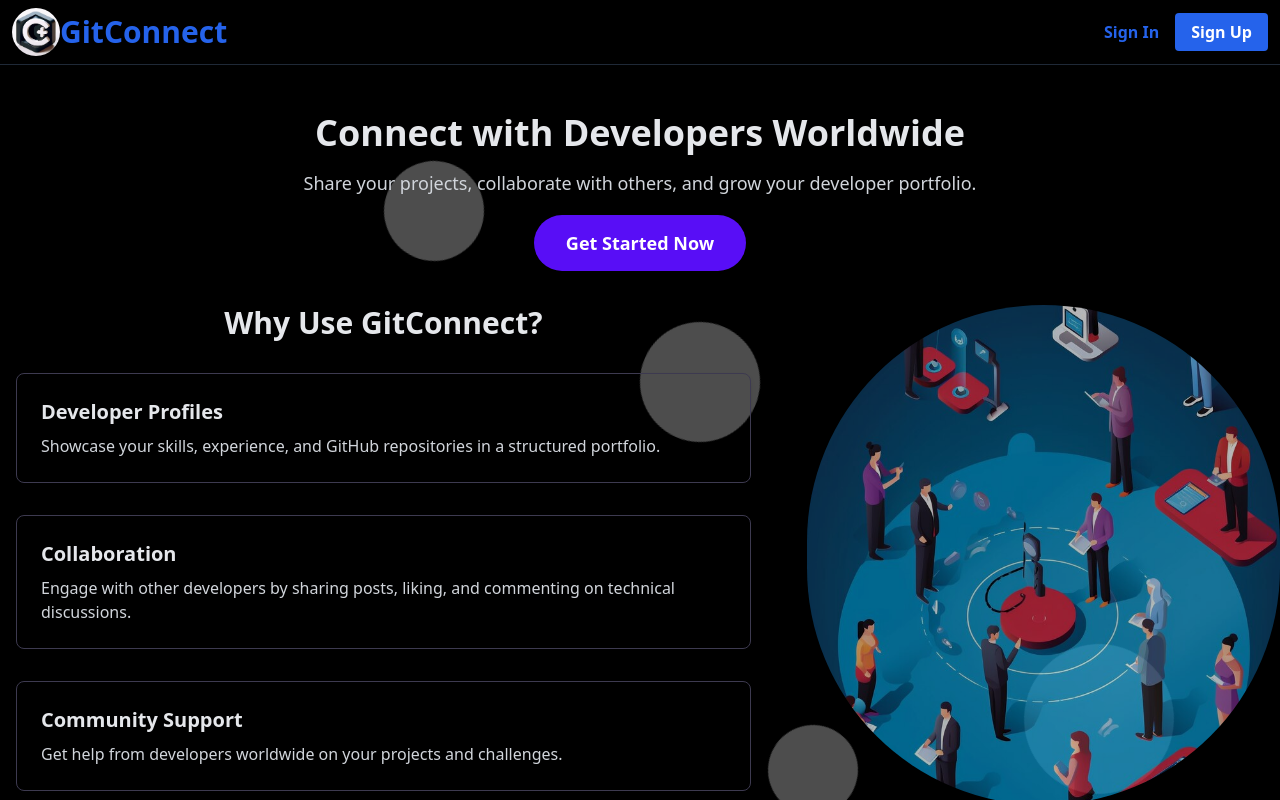
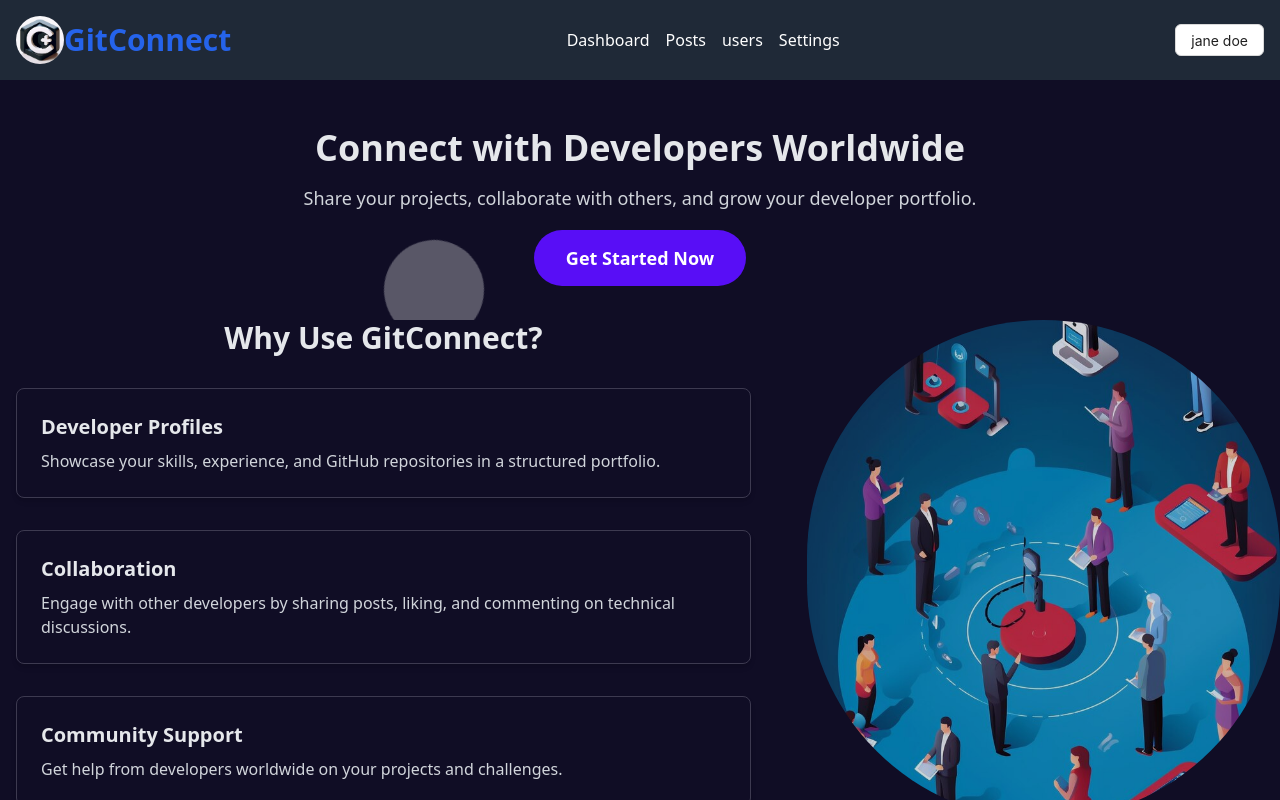
Before and after one commit to Jane49-cloud/git-connect, a Next.js app: page / in a window 1280 px wide. Shown: the top 800 px of the page. Built offline with nearby package versions, Linux system fonts and the light colour scheme.

Commit message:
draft header

```diff
--- a/app/components/landing.tsx
+++ b/app/components/landing.tsx
@@ -1,45 +1,21 @@
 import React from "react";
 import Link from "next/link";
-import Logo from "../assets/logoGc.jpeg";
+
 import hero from "../assets/git-connect.jpg";
 import Image from "next/image";
 
 const Home: React.FC = () => {
   return (
-    <div className="relative min-h-screen bg-black overflow-hidden">
+    <div className="relative min-h-screen bg-primary overflow-hidden">
       {/* Animated Background Shapes */}
       <div className="absolute inset-0 z-0 flex items-center justify-center">
         <div className="circle animate-spin"></div>
-        <div className="circle animate-spin slower"></div>
+        <div className="circle animate-bounce slower"></div>
         <div className="circle animate-spin reverse"></div>
         <div className="circle animate-spin slower"></div>
       </div>
 
       {/* Main Content */}
-      <header className="relative bg-black shadow z-10 border-b border-gray-800">
-        <div className="container mx-auto px-3 py-2 flex justify-between items-center">
-          <div className="flex items-center justify-center">
-            <Image
-              className="w-12 h-full object-cover z-10 rounded-full"
-              src={Logo}
-              alt="Hero Banner"
-            />
-
-            <h1 className="text-3xl font-bold text-blue-600">GitConnect</h1>
-          </div>
-          <div>
-            <Link href="/signin" className="text-blue-600 font-semibold px-4">
-              Sign In
-            </Link>
-            <Link
-              href="/signup"
-              className="bg-blue-600 text-white font-semibold px-4 py-2 rounded"
-            >
-              Sign Up
-            </Link>
-          </div>
-        </div>
-      </header>
 
       <main className="relative container mx-auto px-4 py-12 text-center z-10">
         <h2 className="text-4xl font-bold text-gray-200 mb-4">
--- /dev/null
+++ b/app/components/navbar.tsx
@@ -0,0 +1,108 @@
+"use client";
+import React, { useState } from "react";
+import { MenuOutlined } from "@ant-design/icons";
+import { Drawer, Button, Dropdown, Menu } from "antd";
+import Link from "next/link";
+import Image from "next/image";
+import Logo from "../assets/logoGc.jpeg";
+
+const Navbar: React.FC = () => {
+  const user = "jane doe"; // Replace with actual user authentication logic
+  const [visible, setVisible] = useState(false);
+
+  const showDrawer = () => {
+    setVisible(true);
+  };
+
+  const onClose = () => {
+    setVisible(false);
+  };
+
+  const userMenu = (
+    <Menu>
+      <Menu.Item key="profile">
+        <Link href="/profile" onClick={onClose}>
+          Profile
+        </Link>
+      </Menu.Item>
+      <Menu.Item key="logout">
+        <Link href="/logout" onClick={onClose}>
+          Logout
+        </Link>
+      </Menu.Item>
+    </Menu>
+  );
+
+  return (
+    <header className="bg-gray-800 text-white p-4 flex justify-between items-center">
+      <div className="flex items-center justify-center">
+        <Image
+          className="w-12 h-full object-cover z-10 rounded-full"
+          src={Logo}
+          alt="Hero Banner"
+        />
+
+        <h1 className="text-3xl font-bold text-blue-600">GitConnect</h1>
+      </div>
+
+      <div className="hidden md:flex space-x-4">
+        <Link href="/" className="hover:text-gray-400">
+          Dashboard
+        </Link>
+        <Link href="/posts" className="hover:text-gray-400">
+          Posts
+        </Link>
+        <Link href="/users" className="hover:text-gray-400">
+          users
+        </Link>
+        <Link href="/settings" className="hover:text-gray-400">
+          Settings
+        </Link>
+      </div>
+      <Button
+        className="md:hidden"
+        type="text"
+        icon={<MenuOutlined />}
+        onClick={showDrawer}
+      />
+      <Drawer
+        title="Menu"
+        placement="right"
+        onClose={onClose}
+        visible={visible}
+        className="md:hidden"
+      >
+        <Link href="/" className="block p-2" onClick={onClose}>
+          Dashboard
+        </Link>
+        <Link href="/posts" className="block p-2" onClick={onClose}>
+          Posts
+        </Link>
+        <Link href="/users" className="block p-2" onClick={onClose}>
+          users
+        </Link>
+        <Link href="/settings" className="block p-2" onClick={onClose}>
+          Settings
+        </Link>
+      </Drawer>
+      <div className="md:flex md:items-center">
+        {user ? (
+          <Dropdown overlay={userMenu} trigger={["click"]}>
+            <Button className="hover:text-gray-400">{user}</Button>
+          </Dropdown>
+        ) : (
+          <>
+            <Link href="/signin">
+              <Button className="mr-2">Sign In</Button>
+            </Link>
+            <Link href="/signup">
+              <Button type="primary">Get Started</Button>
+            </Link>
+          </>
+        )}
+      </div>
+    </header>
+  );
+};
+
+export default Navbar;
--- a/app/layout.tsx
+++ b/app/layout.tsx
@@ -2,6 +2,7 @@ import type { Metadata } from "next";
 import localFont from "next/font/local";
 import "./globals.css";
 import Footer from "./components/footer";
+import Navbar from "./components/navbar";
 
 const geistSans = localFont({
   src: "./fonts/GeistVF.woff",
@@ -48,7 +49,8 @@ export default function RootLayout({
       <body
         className={`${geistSans.variable} ${geistMono.variable} antialiased`}
       >
-        <div className="min-h-screen">{children}</div>
+        <Navbar />
+        <div className="min-h-screen bg-primary">{children}</div>
         <Footer />
       </body>
     </html>
--- a/tailwind.config.ts
+++ b/tailwind.config.ts
@@ -14,7 +14,7 @@ const config: Config = {
         Josefin: ["var(--font-Josefin)"],
       },
       colors: {
-        primary: "#1AC1C22",
+        primary: "#100d25",
         sec: "#3D3A50",
         action: "#580EF6",
         light: "#F7F7F7",
```
